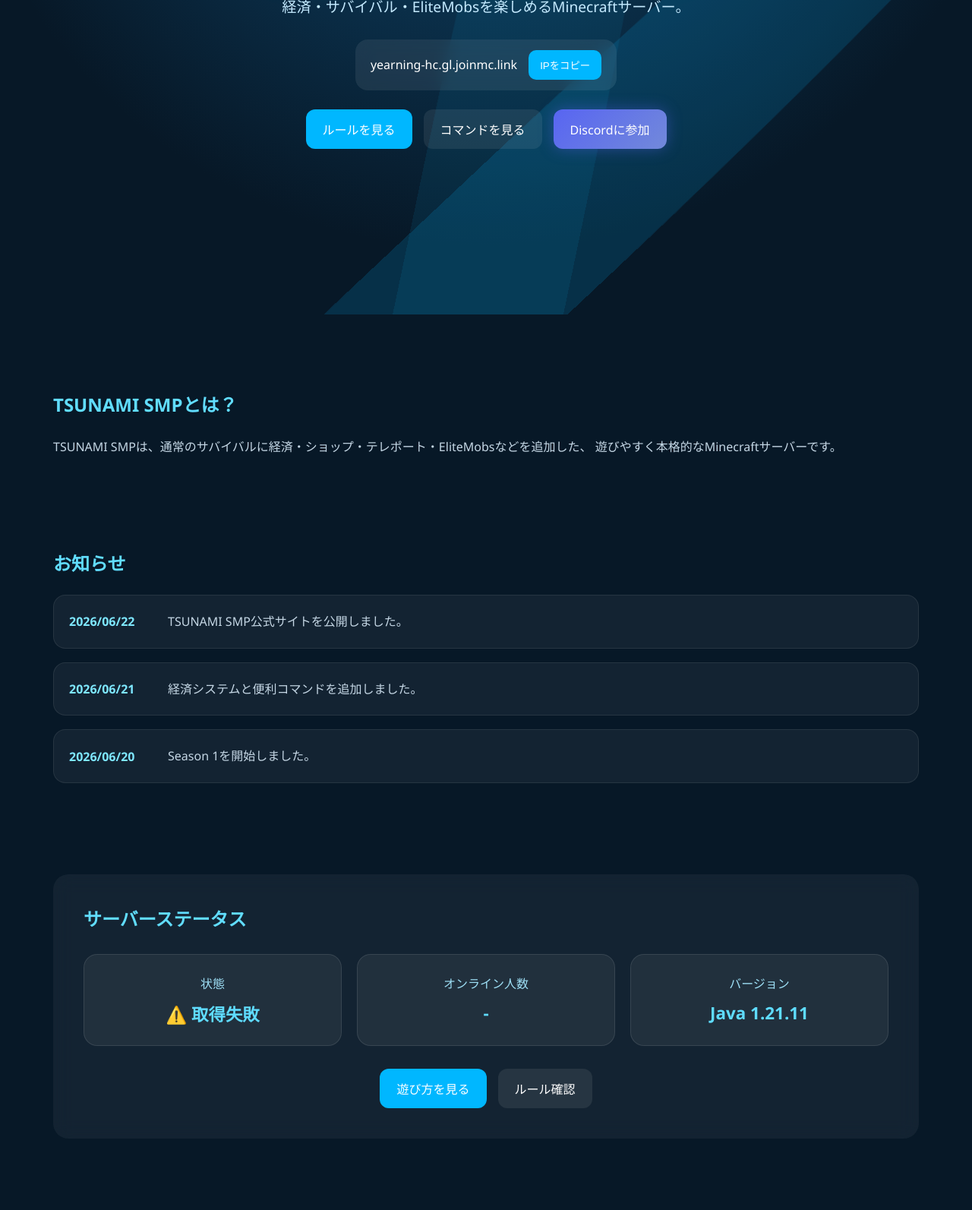
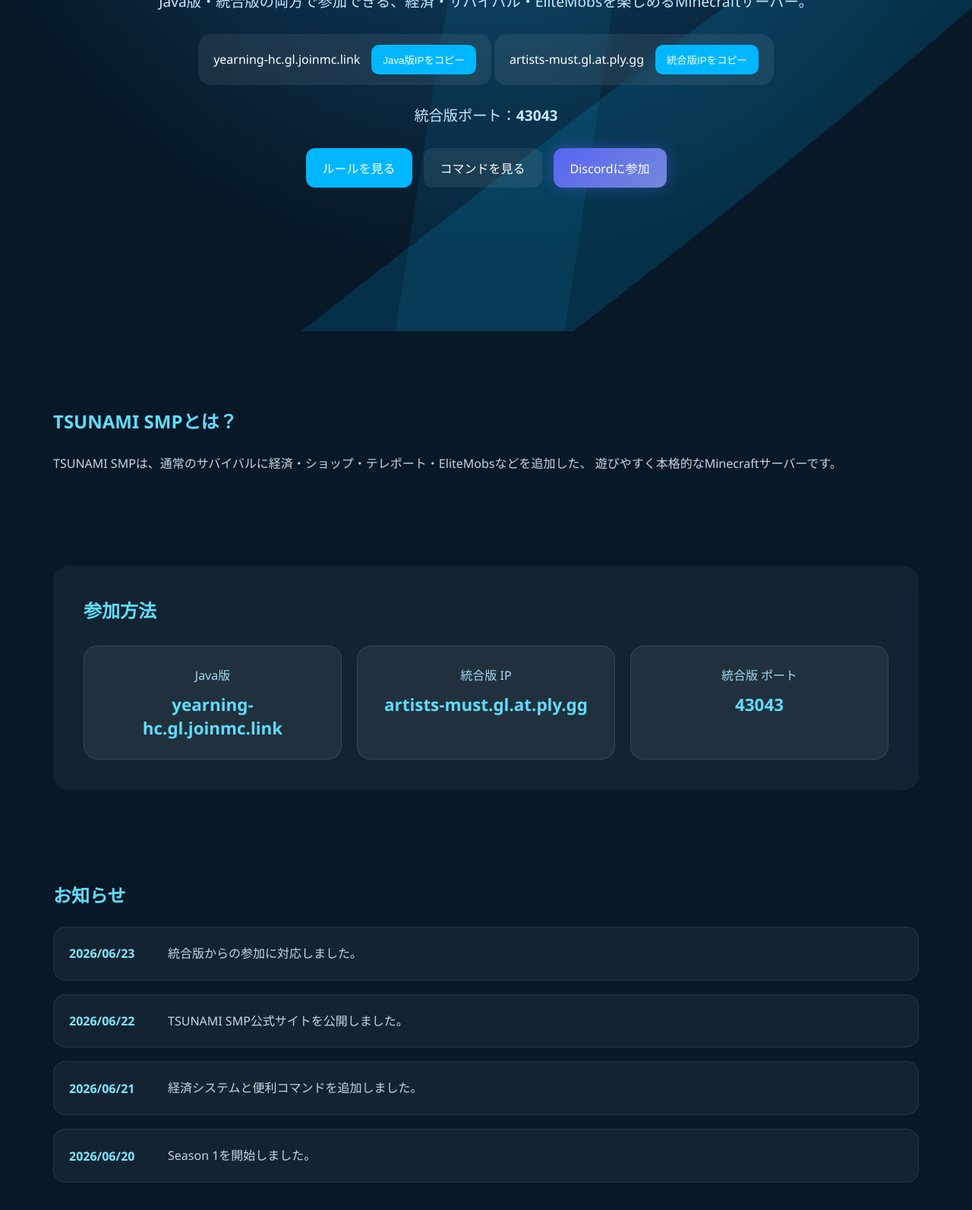
Before and after one commit to TSUNAMI-SMP/TSUNAMI-SMP, a plain HTML site: page index.html in a window 1280 px wide. Shown: the part 386-1979 px from the top of the page at 76% size. Drawn offline with Linux system fonts and the light colour scheme; no server answers.

Commit message:
Add files via upload

````diff
--- a/index.html
+++ b/index.html
@@ -1,3 +1,4 @@
+```html
 <!DOCTYPE html>
 <html lang="ja">
 <head>
@@ -29,28 +30,28 @@
       <p class="server-label">Economy & Survival Server</p>
       <h1>TSUNAMI SMP</h1>
       <p class="hero-text">
-        経済・サバイバル・EliteMobsを楽しめるMinecraftサーバー。
+        Java版・統合版の両方で参加できる、経済・サバイバル・EliteMobsを楽しめるMinecraftサーバー。
       </p>
 
       <div class="ip-box">
         <span id="server-ip">yearning-hc.gl.joinmc.link</span>
-        <button onclick="copyIP()">IPをコピー</button>
+        <button onclick="copyIP()">Java版IPをコピー</button>
       </div>
 
+      <div class="ip-box">
+        <span id="bedrock-ip">artists-must.gl.at.ply.gg</span>
+        <button onclick="copyBedrockIP()">統合版IPをコピー</button>
+      </div>
+
+      <p class="hero-text">
+        統合版ポート：<strong>43043</strong>
+      </p>
+
       <div class="hero-buttons">
-    <a href="rules.html" class="btn primary">
-        ルールを見る
-    </a>
-
-    <a href="commands.html" class="btn secondary">
-        コマンドを見る
-    </a>
-
-    <a href="https://discord.gg/b72mPS58dR"
-       target="_blank"
-       class="btn discord-btn">
-        Discordに参加
-    </a></div>
+        <a href="rules.html" class="btn primary">ルールを見る</a>
+        <a href="commands.html" class="btn secondary">コマンドを見る</a>
+        <a href="https://discord.gg/b72mPS58dR" target="_blank" class="btn discord-btn">Discordに参加</a>
+      </div>
     </div>
   </section>
 
@@ -64,10 +65,36 @@
       </p>
     </section>
 
+    <section class="section glass reveal">
+      <h2>参加方法</h2>
+
+      <div class="status-grid">
+        <div class="status-card">
+          <span class="status-label">Java版</span>
+          <strong>yearning-hc.gl.joinmc.link</strong>
+        </div>
+
+        <div class="status-card">
+          <span class="status-label">統合版 IP</span>
+          <strong>artists-must.gl.at.ply.gg</strong>
+        </div>
+
+        <div class="status-card">
+          <span class="status-label">統合版 ポート</span>
+          <strong>43043</strong>
+        </div>
+      </div>
+    </section>
+
     <section class="section reveal">
       <h2>お知らせ</h2>
 
       <div class="news-box">
+        <div class="news-item">
+          <span>2026/06/23</span>
+          <p>統合版からの参加に対応しました。</p>
+        </div>
+
         <div class="news-item">
           <span>2026/06/22</span>
           <p>TSUNAMI SMP公式サイトを公開しました。</p>
@@ -101,7 +128,7 @@
 
         <div class="status-card">
           <span class="status-label">バージョン</span>
-      <strong>Java 1.21.11</strong>
+          <strong>Java 1.21.11 / 統合版対応</strong>
         </div>
       </div>
 
@@ -119,7 +146,7 @@
 
       <div class="card reveal">
         <h3>便利コマンド</h3>
-        <p>/home、/tpa、/ec、/rtp などを使って快適に遊べます。</p>
+        <p>/home、/tpa、/ec、/tpr などを使って快適に遊べます。</p>
       </div>
 
       <div class="card reveal">
@@ -134,11 +161,11 @@
       <div class="steps">
         <div>
           <span>01</span>
-          <p>サーバーIPをコピー</p>
+          <p>Java版または統合版の接続情報を確認</p>
         </div>
         <div>
           <span>02</span>
-          <p>Minecraft Java版でマルチプレイを開く</p>
+          <p>Minecraftでサーバーを追加</p>
         </div>
         <div>
           <span>03</span>
@@ -158,35 +185,32 @@
       </div>
     </section>
 
-        <br>
+    <section class="section glass reveal">
+      <h2>サポート</h2>
+      <p>
+        不具合報告や荒らし報告はDiscordから受け付けています。
+      </p>
 
-            <a href="https://discord.gg/b72mPS58dR"
-               target="_blank"
-               class="btn discord-btn">
+      <a href="https://discord.gg/b72mPS58dR" target="_blank" class="btn discord-btn">
         Discordへ参加
       </a>
-        </div>
-
-        <div class="card">
-            <h3>サポート</h3>
-
-            <p>
-                不具合報告や荒らし報告は
-                Discordから受け付けています。
-            </p>
-        </div>
-
-    </div>
-
     </section>
 
   </main>
 
   <footer>
     <p>© TSUNAMI SMP</p>
-    <p>yearning-hc.gl.joinmc.link</p>
+    <p>Java: yearning-hc.gl.joinmc.link</p>
+    <p>Bedrock: artists-must.gl.at.ply.gg / Port: 43043</p>
   </footer>
 
   <script src="script.js"></script>
+  <script>
+    function copyBedrockIP() {
+      navigator.clipboard.writeText("artists-must.gl.at.ply.gg");
+      alert("統合版IPをコピーしました！");
+    }
+  </script>
 </body>
 </html>
+```
````
Lines whose indentation alone changed are shown as unchanged.
